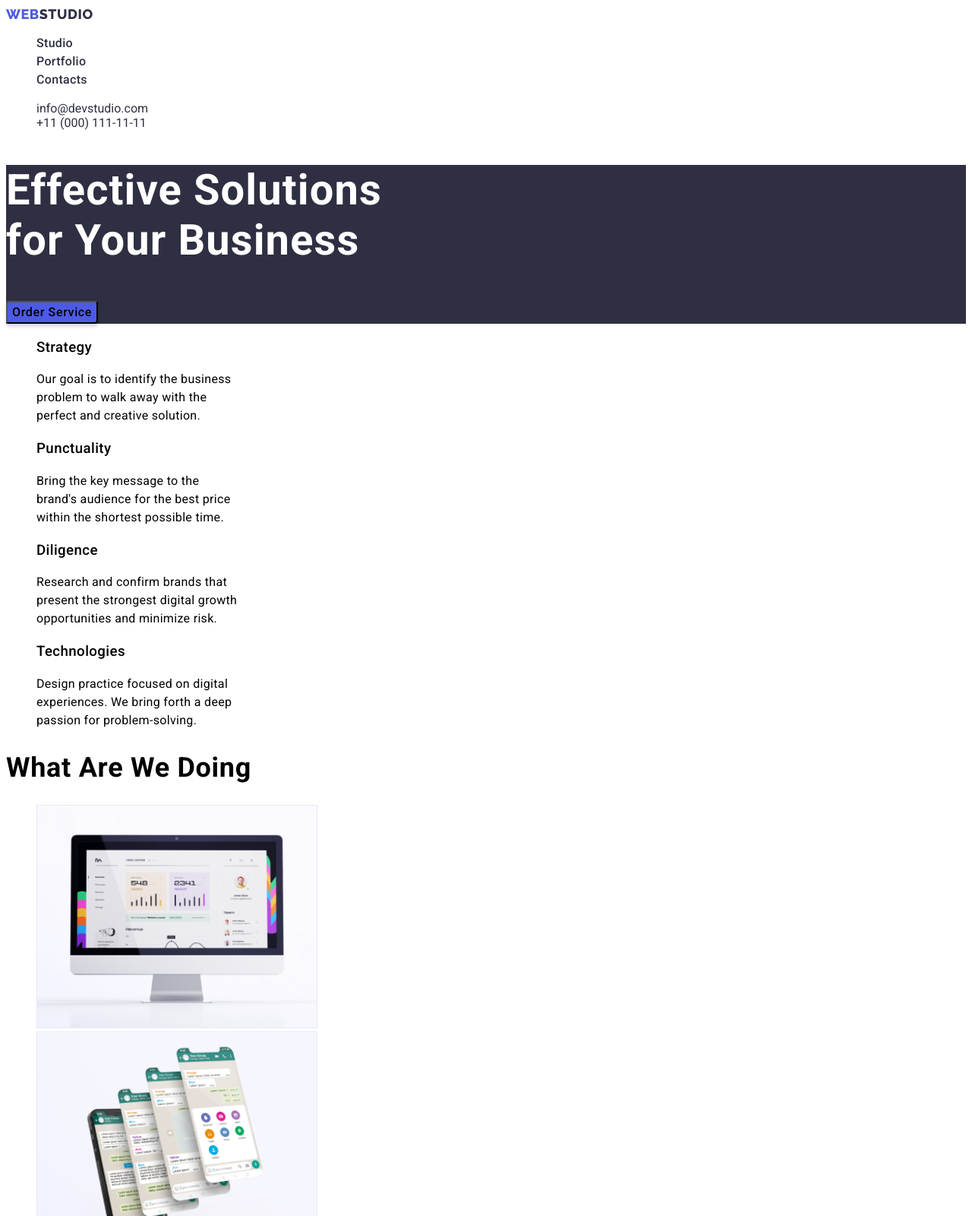
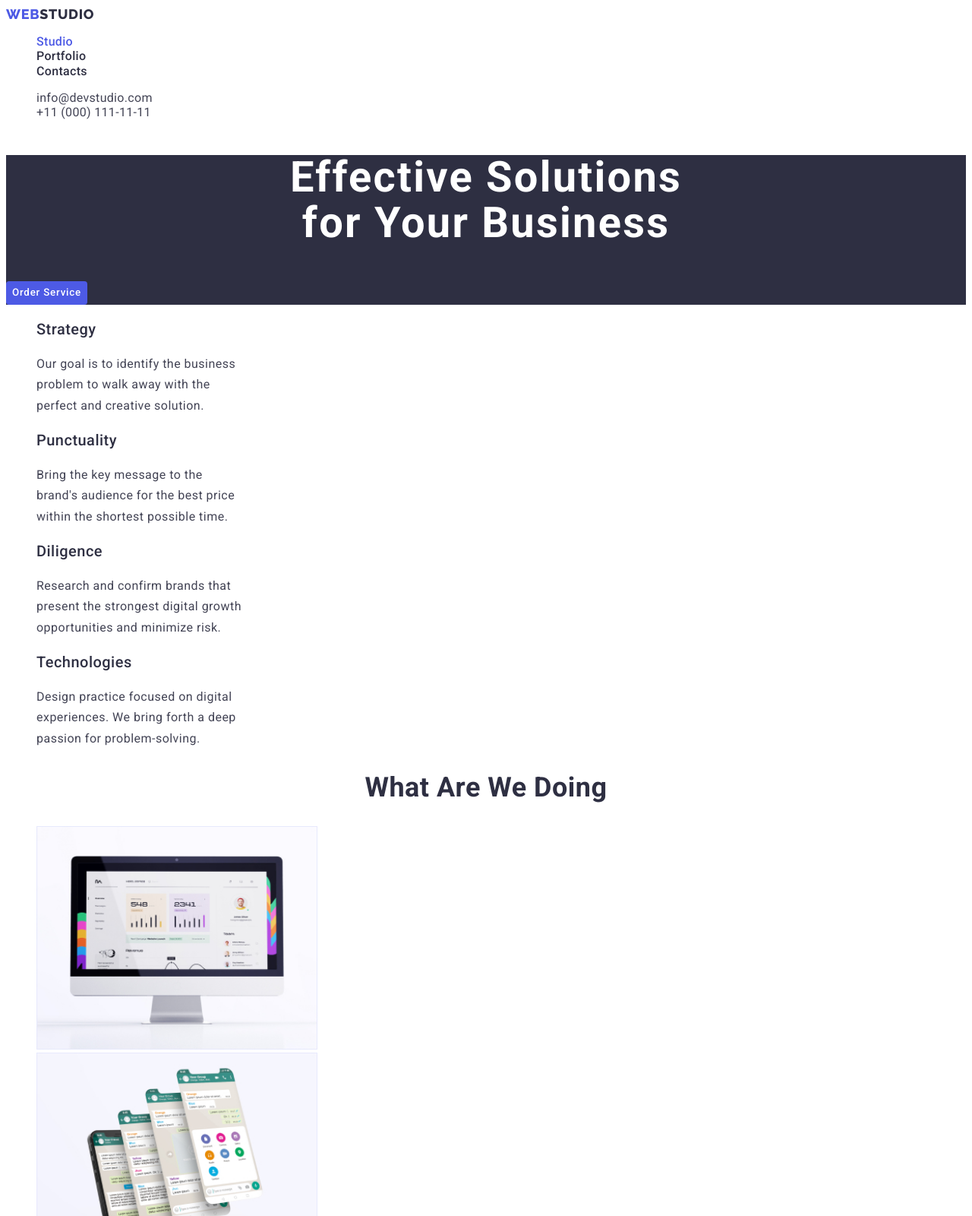
Before and after one commit to doncleden/goit-markup-hw-02, a plain HTML site: page index.html in a window 1280 px wide. Shown: the top 1600 px of the page at 76% size. Drawn offline with Linux system fonts and the light colour scheme.

Commit message:
update 7/13

```diff
--- a/css/styles.css
+++ b/css/styles.css
@@ -3,31 +3,17 @@
   --iris: #4d5ae5;
   --navyblue: #2e2f42;
   --white: #ffff;
-  --cloud: #F4F4FD;
-  --cornflower: #E7E9FC;
-}
-
-a,
-.link {
-  text-decoration: none;
-  color: var(--navyblue);
+  --cloud: #f4f4fd;
+  --cornflower: #e7e9fc;
+  --ocean: #404bbf;
+  --slate: #434455;
 }
 
 body {
   font-family: "Roboto", sans-serif;
-}
-
-h2 {
-  font-size: 36px;
-  font-style: normal;
-  font-weight: 700;
-  line-height: 40px;
-  letter-spacing: 0.72px;
-  text-transform: capitalize;
-}
-
-address {
-  font-style: normal;
+  font-size: 16px;
+  letter-spacing: 0.03em;
+  color: var(--slate);
 }
 
 /* remove bullet points in lists */
@@ -35,51 +21,57 @@ address {
   list-style: none;
 }
 
+.logo-link {
+  font-family: "Raleway", sans-serif;
+  font-size: 18px;
+  font-weight: 800;
+  line-height: 1.17;
+  letter-spacing: 0.04em;
+  text-decoration: none;
+}
+
 .logo {
-  font-family: Raleway;
-  font-size: 18px;
-  font-style: normal;
-  font-weight: 800;
-  line-height: 21px;
-  letter-spacing: 0.54px;
-  text-transform: uppercase;
-  text-decoration: none;
   color: var(--iris);
 }
 
 .studio {
-  font-family: Raleway;
-  font-size: 18px;
-  font-style: normal;
-  font-weight: 800;
-  line-height: 21px;
-  letter-spacing: 0.54px;
-  text-transform: uppercase;
-  text-decoration: none;
   color: var(--navyblue);
 }
 
-.page {
-  font-size: 16px;
-  font-style: normal;
-  font-weight: 500;
-  line-height: 24px;
-  letter-spacing: 0.32px;
+.contacts-menu .item {
+  color: var(--slate);
+  text-decoration: none;
+  font-weight: 400;
+  line-height: 1.14;
+  letter-spacing: 0.02em;
 }
 
-.page:hover,
-.page:focus,
-.header-address:hover,
-.header-address:focus  {
-  color: var(--iris)
+.nav-menu .page {
+  color: var(--navyblue);
+  text-decoration: none;
+  font-weight: 500;
+  line-height: 1.14;
+  letter-spacing: 0.02em;
+}
+
+.nav-menu .page:hover,
+.nav-menu .page:focus,
+.nav-menu .page.current,
+.contacts-menu .item:hover,
+.contacts-menu .item:focus {
+  color: var(--iris);
 }
 
 .hero-title {
   color: var(--white);
   font-size: 56px;
-  font-style: normal;
-  font-weight: 700;
-  letter-spacing: 1.12px;
+  letter-spacing: 0.04em;
+  text-align: center;
+  line-height: 1.07;
+}
+
+.bg-team {
+  background-color: var(--cloud);
 }
 
 .bg-hero {
@@ -87,74 +79,101 @@ address {
 }
 
 .button {
+  border-color: transparent;
   font-family: inherit;
-  font-size: 16px;
-  font-style: normal;
   font-weight: 500;
-  line-height: 24px;
-  letter-spacing: 0.64px;
+  line-height: 1.5;
+  letter-spacing: 0.03em;
   border-radius: 4px;
-  background: var(--iris, #4d5ae5);
-  box-shadow: 0px 4px 4px 0px rgba(0, 0, 0, 0.15);
   cursor: pointer;
 }
 
-.filter {
-  font-family: inherit;
-  font-size: 16px;
-  font-style: normal;
-  font-weight: 500;
-  line-height: 24px;
-  letter-spacing: 0.64px;
-  border-radius: 4px;
-  border: 1px solid var(--cornflower, #E7E9FC);
-  background: var(--cloud, #F4F4FD);
-  cursor: pointer;
+.button.primary {
+  color: white;
+  background-color: var(--iris);
+  line-height: 1.87;
+  letter-spacing: 0.06em;
 }
 
-.filter:hover,
-.filter:focus {
-  background: var(--iris, #4d5ae5);
-  box-shadow: 0px 4px 4px 0px rgba(0, 0, 0, 0.15);
+.button.primary:hover,
+.button.primary:focus {
+  background-color: var(--ocean);
 }
 
-
-.title,
-.name {
-  color: var(--navyblue)
-  font-size: 20px;
-  font-style: normal;
-  font-weight: 500;
-  line-height: 24px;
-  letter-spacing: 0.4px;
+.section-title {
+  font-size: 36px;
+  line-height: 1.17;
+  color: var(--navyblue);
+  text-align: center;
 }
 
-.description,
-.position,
-.type {
+.button.filter {
   font-size: 16px;
-  font-style: normal;
-  font-weight: 400;
-  line-height: 24px;
-  letter-spacing: 0.32px;
+  font-weight: 500;
+  line-height: 1.62;
+  border-radius: 4px;
+  background: var(--cloud, #f4f4fd);
 }
 
-footer {
+.button.filter:hover,
+.button.filter:focus,
+.button.filer.current {
+  background: var(--ocean);
+  color: var(--cloud);
+}
+
+.benefits .title {
+  font-size: 20px;
+  font-weight: 500;
+  color: var(--navyblue);
+}
+
+.benefits .description {
+  color: var(--slate);
+  line-height: 1.71;
+  font-size: 16px;
+  font-weight: 400;
+}
+
+.team .name {
+  color: var(--navyblue);
+  font-size: 20px;
+  font-weight: 500;
+  letter-spacing: 0.02em;
+}
+
+.team .position {
+  color: var(--slate);
+  font-size: 16px;
+  font-weight: 400;
+}
+
+.footer-description {
+  color: var(--cloud);
+}
+
+.page-footer.bg-footer {
   background-color: var(--navyblue);
 }
 
 .studio-footer {
-  font-family: Raleway;
-  font-size: 18px;
-  font-style: normal;
-  font-weight: 800;
-  line-height: 21px;
-  letter-spacing: 0.54px;
-  text-transform: uppercase;
-  text-decoration: none;
   color: var(--cloud);
 }
 
-.footer-text {
-  color: var(--cloud);
+.project .name {
+  font-size: 20px;
+  font-weight: 500;
+  line-height: 2;
+  letter-spacing: 0.04em;
+  color: var(--navyblue);
 }
+
+.project .type {
+  color: var(--slate);
+  font-weight: 400;
+  line-height: 1.87;
+}
+
+.project {
+  text-decoration: none;
+}
--- a/index.html
+++ b/index.html
@@ -35,16 +35,14 @@
           </li>
         </ul>
       </nav>
-      <ul class="header-address list">
+      <ul class="contacts-menu list">
         <li>
-          <a class="header-address link" href="mailto:info@devstudio.com"
+          <a class="item" href="mailto:info@devstudio.com"
             >info@devstudio.com</a
           >
         </li>
         <li>
-          <a class="header-address link" href="tel:+110001111111"
-            >+11 (000) 111-11-11</a
-          >
+          <a class="item" href="tel:+110001111111">+11 (000) 111-11-11</a>
         </li>
       </ul>
     </header>
@@ -177,13 +175,13 @@
     </main>
 
     <!-- Footer -->
-    <footer class="page-footer">
+    <footer class="page-footer bg-footer">
       <div>
-        <a class="logo-link" href="./index.html">
-          <span class="logo">WEB</span>
-          <span class="studio-footer">STUDIO</span></a
-        >
-        <p class="footer-text">
+        <a class="logo-link" href="./index.html"
+          ><span class="logo">WEB</span
+          ><span class="studio-footer">STUDIO</span>
+        </a>
+        <p class="footer-description">
           Increase the flow of customers and <br />sales for your business with
           digital <br />marketing & growth solutions.
         </p>
```
Also changed, not shown: portfolio.html (+9 -9 lines).
